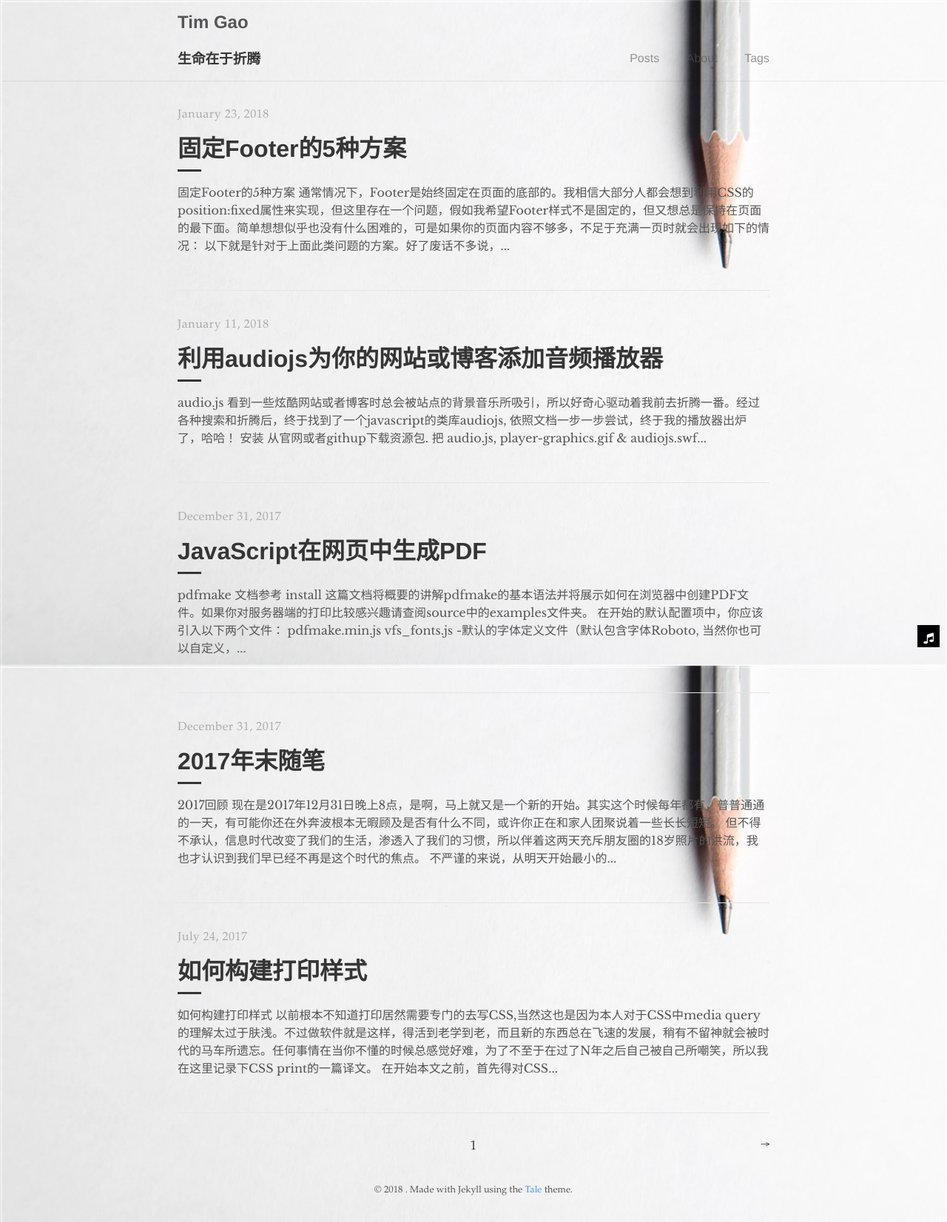
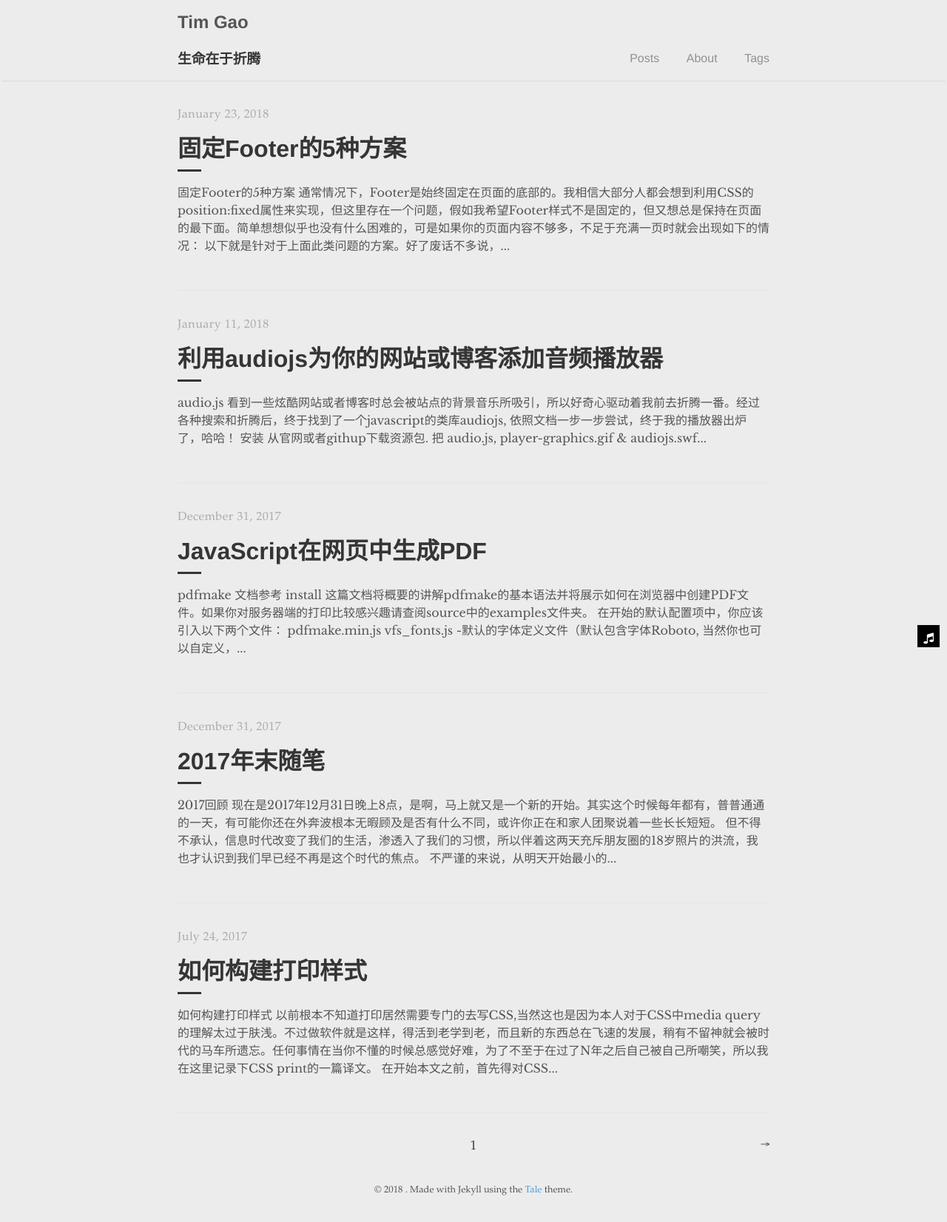
Before and after one commit to tim-gao/Blogs, a Jekyll site: the page built from index.html, in a window 1280 px wide. Shown: the whole page at 74% size. Built offline with Jekyll 4.4.1, drawn with Linux system fonts in a browser that asks for light colours; the list of posts is cut into pages by our own code.

Commit message:
remove background image

```diff
--- a/_sass/_custom.scss
+++ b/_sass/_custom.scss
@@ -1,9 +1,5 @@
 body {
-  -webkit-text-size-adjust: 100%;
-  background-image: url(/assets/img/bg2.jpg);
-  background-repeat: no-repeat;
-  background-size: 100vw 100vh;
-  background-attachment: fixed;
+  background-color: #ececec;
 }
 
 // custom style start
```
